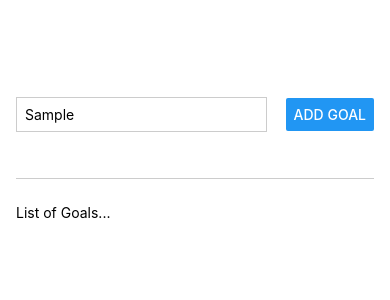
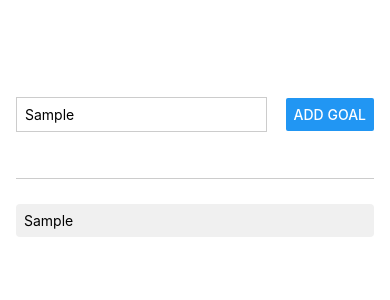
Before and after one commit to Yariki/goals-sample-react-native, a React Native app: screen / in a window 390 px wide. Both pictures are taken after typing "Sample" into the empty fields and a click on the button "ADD GOAL". Shown: the top 300 px of the page. Built offline with nearby package versions, Linux system fonts and the light colour scheme.

Commit message:
added event handling and adding goals to list, rendering the list

```diff
--- a/App.tsx
+++ b/App.tsx
@@ -1,15 +1,43 @@
 import { StatusBar } from 'expo-status-bar';
+import { useState } from 'react';
 import { StyleSheet, Text, View , Button,  TextInput} from 'react-native';
 
 export default function App() {
+
+  const [enteredGoal, setEnteredGoal] = useState('');
+  const [courseGoals, setCourseGoals] = useState<string[]>([]);
+
+  function goalInputHandler(enteredText: string) {
+    setEnteredGoal(enteredText);
+  };
+
+  function addGoalHandler() {
+    setCourseGoals(currentGoals => [...currentGoals, enteredGoal]);
+  }
+
   return (
     <View style={styles.appContainer}>
       <View style={styles.inputContainer}>
-        <TextInput style={styles.textInput} placeholder="Your Course Goal!" />
-        <Button title="ADD GOAL" />
+        <TextInput
+          onChangeText={goalInputHandler}
+          style={styles.textInput} placeholder="Your Course Goal!"
+          />
+        <Button
+          onPress={addGoalHandler}
+          title="ADD GOAL"
+          />
       </View>
       <View style={styles.goalsContainer}>
-        <Text>List of Goals...</Text>
+        {
+
+          courseGoals.length === 0
+          ? <Text>No Goals Yet!</Text>
+          : courseGoals.map((goal, index) => (
+            <View key={index} style={styles.goalItem}>
+              <Text style={styles.goalText}>{goal}</Text>
+            </View>
+          ))
+        }
       </View>
     </View>
   );
@@ -39,5 +67,14 @@ const styles = StyleSheet.create({
   },
   goalsContainer: {
     flex: 5
+  },
+  goalItem: {
+    marginBottom: 8,
+    padding: 8,
+    borderRadius: 4,
+    backgroundColor: '#f0f0f0'
+  },
+  goalText: {
+    color: 'black'
   }
 });
```
